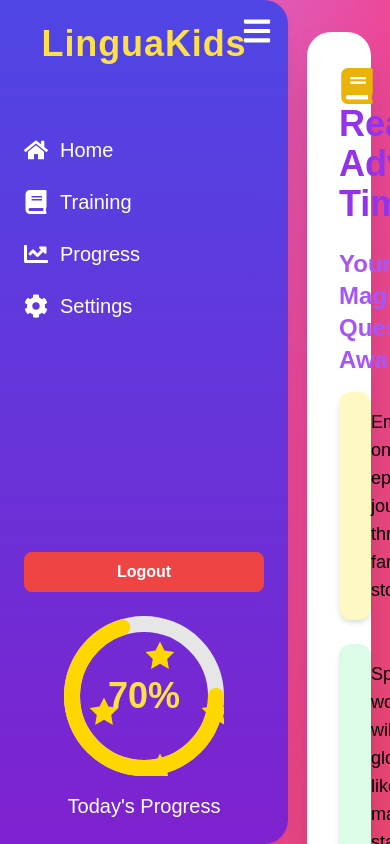
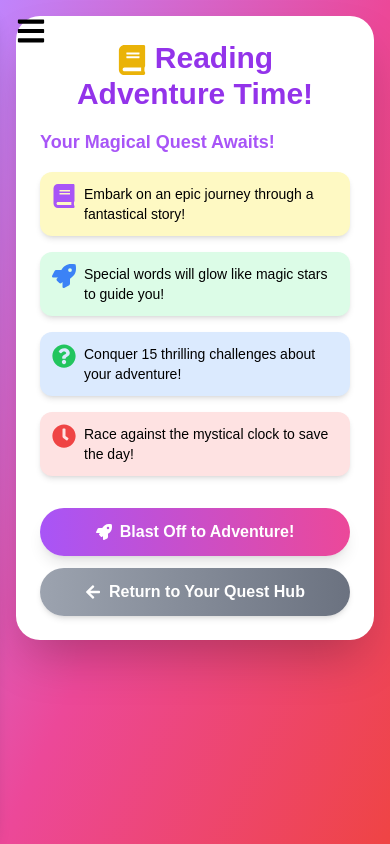
Before and after one commit to HasibNirjhar07/lingua-kids, a Next.js app in the folder client/: page /Reading/readingfrontpage in a window 390 px wide. Shown: the top 844 px of the page. Built offline with nearby package versions, Linux system fonts and the light colour scheme; what @nextui-org/react would draw is missing.

Commit message:
Added Responsiveness to reading

```diff
--- a/client/components/Sidebar.js
+++ b/client/components/Sidebar.js
@@ -3,7 +3,6 @@
 import React, { useState } from "react";
 import { FaHome, FaBook, FaChartLine, FaCog, FaBars } from "react-icons/fa";
 import { motion, AnimatePresence } from "framer-motion";
-
 import { useRouter } from "next/router";
 
 const AnimatedProgressBar = ({ value, size = "large" }) => {
@@ -72,13 +71,17 @@ const AnimatedProgressBar = ({ value, size = "large" }) => {
   );
 };
 
-
 const Sidebar = () => {
   const [isCollapsed, setIsCollapsed] = useState(false);
+  const [isMobileMenuOpen, setIsMobileMenuOpen] = useState(false);
   const router = useRouter();
 
   const toggleSidebar = () => {
     setIsCollapsed(!isCollapsed);
+  };
+
+  const toggleMobileMenu = () => {
+    setIsMobileMenuOpen(!isMobileMenuOpen);
   };
 
   const handleLogout = () => {
@@ -86,23 +89,35 @@ const Sidebar = () => {
     router.push("/login");
   };
 
-
-
   const menuItems = [
-    { name: "Home", icon: FaHome , href: "/dashboard"},
+    { name: "Home", icon: FaHome, href: "/dashboard" },
     { name: "Training", icon: FaBook },
     { name: "Progress", icon: FaChartLine },
     { name: "Settings", icon: FaCog },
   ];
 
   return (
+    <div className="relative">
+      {/* Sidebar for Desktop */}
       <motion.div
-      className="bg-gradient-to-b from-indigo-600 to-purple-700 h-screen flex flex-col items-center rounded-r-3xl shadow-lg relative overflow-hidden"
+        className={`bg-gradient-to-b from-indigo-600 to-purple-700 h-screen flex flex-col items-center rounded-r-3xl shadow-lg fixed lg:relative z-10 transition-transform transform ${
+          isMobileMenuOpen ? "translate-x-0" : "-translate-x-full"
+        } lg:translate-x-0`}
         animate={{ width: isCollapsed ? 80 : 288 }}
         transition={{ duration: 0.3, ease: "easeInOut" }}
       >
         <motion.button
-        className="absolute top-4 right-4 text-white z-10"
+          className="absolute top-4 right-4 text-white z-10 lg:hidden"
+          onClick={toggleMobileMenu}
+          whileHover={{ scale: 1.2, rotate: 15 }}
+          whileTap={{ scale: 0.9, rotate: -15 }}
+          transition={{ type: "spring", stiffness: 400, damping: 10 }}
+        >
+          <FaBars className="text-3xl" />
+        </motion.button>
+
+        <motion.button
+          className="absolute top-4 right-4 text-white z-10 hidden lg:block"
           onClick={toggleSidebar}
           whileHover={{ scale: 1.2, rotate: 15 }}
           whileTap={{ scale: 0.9, rotate: -15 }}
@@ -197,6 +212,15 @@ const Sidebar = () => {
           </motion.div>
         </div>
       </motion.div>
+
+      {/* Mobile Sidebar Toggle Button */}
+      <button
+        className="lg:hidden fixed top-4 left-4 text-indigo z-20"
+        onClick={toggleMobileMenu}
+      >
+        <FaBars className="text-3xl" />
+      </button>
+    </div>
   );
 };
 
--- a/client/pages/Reading/readingfrontpage.js
+++ b/client/pages/Reading/readingfrontpage.js
@@ -35,16 +35,16 @@ const ReadingManualPage = () => {
   };
 
   return (
-    <div className="flex min-h-screen bg-gradient-to-br from-purple-400 via-pink-500 to-red-500">
+    <div className="flex flex-col md:flex-row min-h-screen bg-gradient-to-br from-purple-400 via-pink-500 to-red-500">
       <Sidebar />
-      <div className="flex-1 p-8 lg:p-12 overflow-y-auto flex items-center justify-center">
+      <div className="flex-1 p-4 md:p-6 lg:p-8 overflow-y-auto">
         <motion.div
           initial={{ scale: 0.8, opacity: 0 }}
           animate={{ scale: 1, opacity: 1 }}
           transition={{ duration: 0.5 }}
-          className="bg-white rounded-3xl p-8 max-w-md w-full shadow-2xl"
+          className="bg-white rounded-3xl p-6 md:p-6 max-w-4xl mx-auto shadow-2xl"
         >
-          <h1 className="text-4xl font-bold text-purple-600 mb-6 text-center">
+          <h1 className="text-3xl md:text-4xl font-bold text-purple-600 mb-4 text-center">
             <FaBook className="inline-block mr-2 text-yellow-500" />
             Reading Adventure Time!
           </h1>
@@ -54,57 +54,59 @@ const ReadingManualPage = () => {
               animate={{ y: 0, opacity: 1 }}
               transition={{ delay: 0.2 }}
             >
-              <h2 className="text-2xl font-semibold text-purple-500 mb-4">
+              <h2 className="text-lg md:text-xl font-semibold text-purple-500 mb-4">
                 Your Magical Quest Awaits!
               </h2>
-              <ul className="space-y-6 mb-8">
+              <ul className="grid grid-cols-1 md:grid-cols-2 gap-4 mb-6">
                 <motion.li
-                  className="flex items-start bg-yellow-100 p-4 rounded-xl shadow-md"
-                  whileHover={{ scale: 1.05 }}
+                  className="flex items-start bg-yellow-100 p-3 md:p-4 rounded-xl shadow-md"
+                  whileHover={{ scale: 1.03 }}
                 >
-                  <FaBook className="text-3xl mr-4 text-purple-500" />
-                  <span className="text-lg">Embark on an epic journey through a fantastical story!</span>
+                  <FaBook className="text-2xl md:text-3xl mr-2 md:mr-4 text-purple-500 flex-shrink-0" />
+                  <span className="text-sm md:text-lg">Embark on an epic journey through a fantastical story!</span>
                 </motion.li>
                 <motion.li
-                  className="flex items-start bg-green-100 p-4 rounded-xl shadow-md"
-                  whileHover={{ scale: 1.05 }}
+                  className="flex items-start bg-green-100 p-3 md:p-4 rounded-xl shadow-md"
+                  whileHover={{ scale: 1.03 }}
                 >
-                  <FaRocket className="text-3xl mr-4 text-blue-500" />
-                  <span className="text-lg">Special words will glow like magic stars to guide you!</span>
+                  <FaRocket className="text-2xl md:text-3xl mr-2 md:mr-4 text-blue-500 flex-shrink-0" />
+                  <span className="text-sm md:text-lg">Special words will glow like magic stars to guide you!</span>
                 </motion.li>
                 <motion.li
-                  className="flex items-start bg-blue-100 p-4 rounded-xl shadow-md"
-                  whileHover={{ scale: 1.05 }}
+                  className="flex items-start bg-blue-100 p-3 md:p-4 rounded-xl shadow-md"
+                  whileHover={{ scale: 1.03 }}
                 >
-                  <FaQuestionCircle className="text-3xl mr-4 text-green-500" />
-                  <span className="text-lg">Conquer 15 thrilling challenges about your adventure!</span>
+                  <FaQuestionCircle className="text-2xl md:text-3xl mr-2 md:mr-4 text-green-500 flex-shrink-0" />
+                  <span className="text-sm md:text-lg">Conquer 15 thrilling challenges about your adventure!</span>
                 </motion.li>
                 <motion.li
-                  className="flex items-start bg-red-100 p-4 rounded-xl shadow-md"
-                  whileHover={{ scale: 1.05 }}
+                  className="flex items-start bg-red-100 p-3 md:p-4 rounded-xl shadow-md"
+                  whileHover={{ scale: 1.03 }}
                 >
-                  <FaClock className="text-3xl mr-4 text-red-500" />
-                  <span className="text-lg">Race against the mystical clock to save the day!</span>
+                  <FaClock className="text-2xl md:text-3xl mr-2 md:mr-4 text-red-500 flex-shrink-0" />
+                  <span className="text-sm md:text-lg">Race against the mystical clock to save the day!</span>
                 </motion.li>
               </ul>
+              <div className="flex flex-col sm:flex-row gap-3 md:gap-4 mt-8 md:mt-6">
                 <motion.button
-                whileHover={{ scale: 1.05 }}
-                whileTap={{ scale: 0.95 }}
-                className="w-full bg-gradient-to-r from-purple-500 to-pink-500 text-white font-bold py-4 px-6 rounded-full hover:from-purple-600 hover:to-pink-600 transition duration-300 text-xl shadow-lg"
+                  whileHover={{ scale: 1.03 }}
+                  whileTap={{ scale: 0.97 }}
+                  className="flex-1 bg-gradient-to-r from-purple-500 to-pink-500 text-white font-bold py-3 md:py-4 px-6 rounded-full hover:from-purple-600 hover:to-pink-600 transition duration-300 text-base md:text-lg shadow-lg flex items-center justify-center"
                   onClick={handleStart}
                 >
-                <FaRocket className="inline-block mr-2" />
+                  <FaRocket className="mr-2" />
                   Blast Off to Adventure!
                 </motion.button>
                 <motion.button
-                whileHover={{ scale: 1.05 }}
-                whileTap={{ scale: 0.95 }}
-                className="mt-4 w-full bg-gradient-to-r from-gray-400 to-gray-500 text-white font-bold py-3 px-4 rounded-full hover:from-gray-500 hover:to-gray-600 transition duration-300 shadow-md"
+                  whileHover={{ scale: 1.03 }}
+                  whileTap={{ scale: 0.97 }}
+                  className="flex-1 bg-gradient-to-r from-gray-400 to-gray-500 text-white font-bold py-3 md:py-4 px-6 rounded-full hover:from-gray-500 hover:to-gray-600 transition duration-300 shadow-md flex items-center justify-center"
                   onClick={handleBackToDashboard}
                 >
-                <FaArrowLeft className="inline-block mr-2" />
+                  <FaArrowLeft className="mr-2" />
                   Return to Your Quest Hub
                 </motion.button>
+              </div>
             </motion.div>
           )}
         </motion.div>
```
Lines whose indentation alone changed are shown as unchanged.
